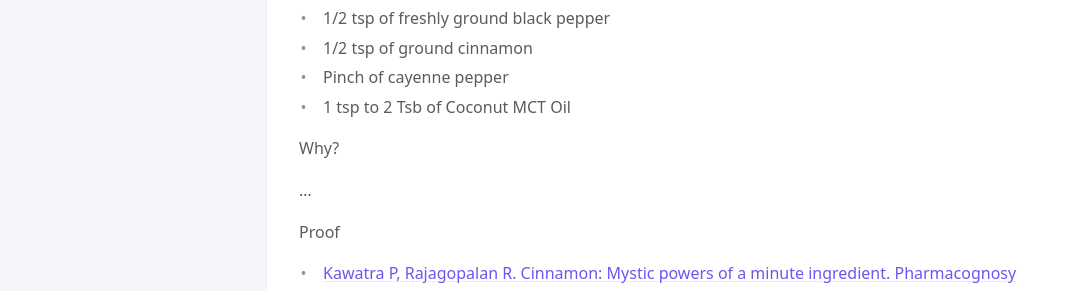
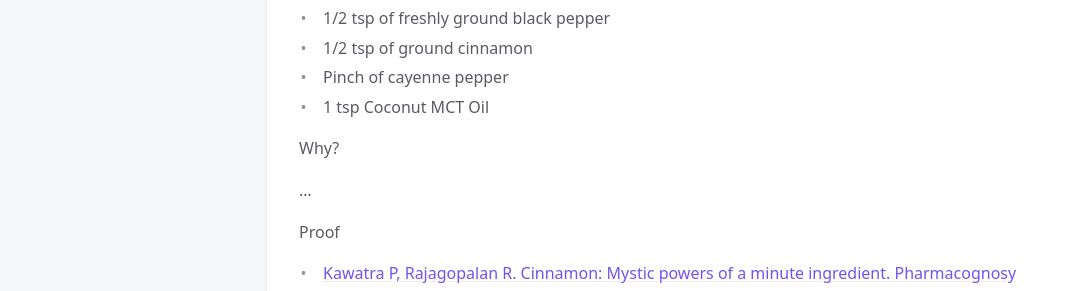
Before and after one commit to haluvibe/haluvibe.github.io, a Jekyll site: the page built from docs/morning-mixture.md, in a window 1280 px wide. Shown: the part 292-583 px from the top of the page, without its empty margins (105-1171 px from the left). Built offline with Jekyll 4.4.1, drawn with Linux system fonts in a browser that asks for light colours.

Commit message:
Update morning-mixture.md

```diff
--- a/docs/morning-mixture.md
+++ b/docs/morning-mixture.md
@@ -13,7 +13,7 @@ nav_order: 1
  - 1/2 tsp of freshly ground black pepper
  - 1/2 tsp of ground cinnamon
  - Pinch of cayenne pepper
- - 1 tsp to 2 Tsb of Coconut MCT Oil
+ - 1 tsp Coconut MCT Oil
 
 Why?
 
```
